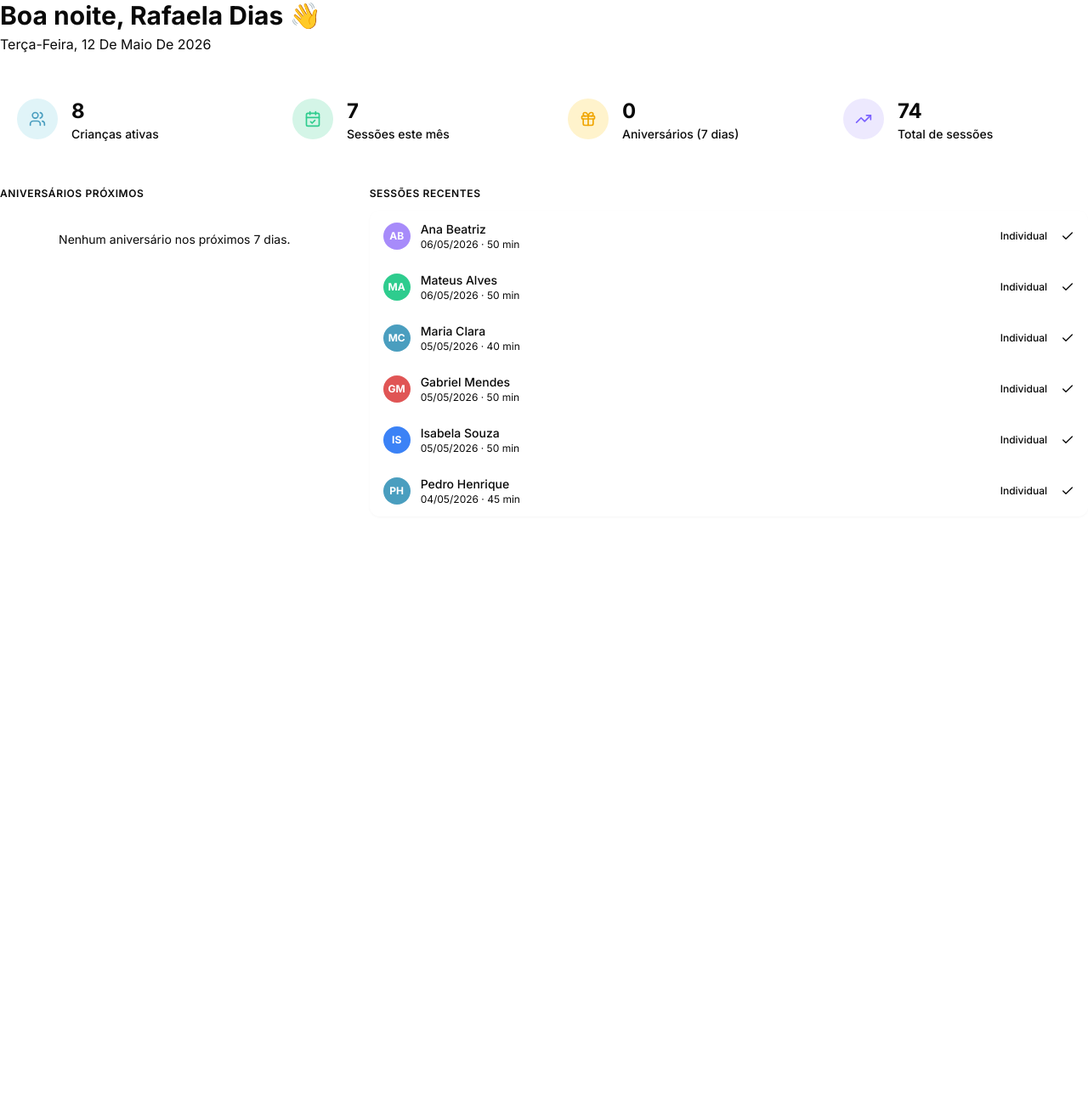
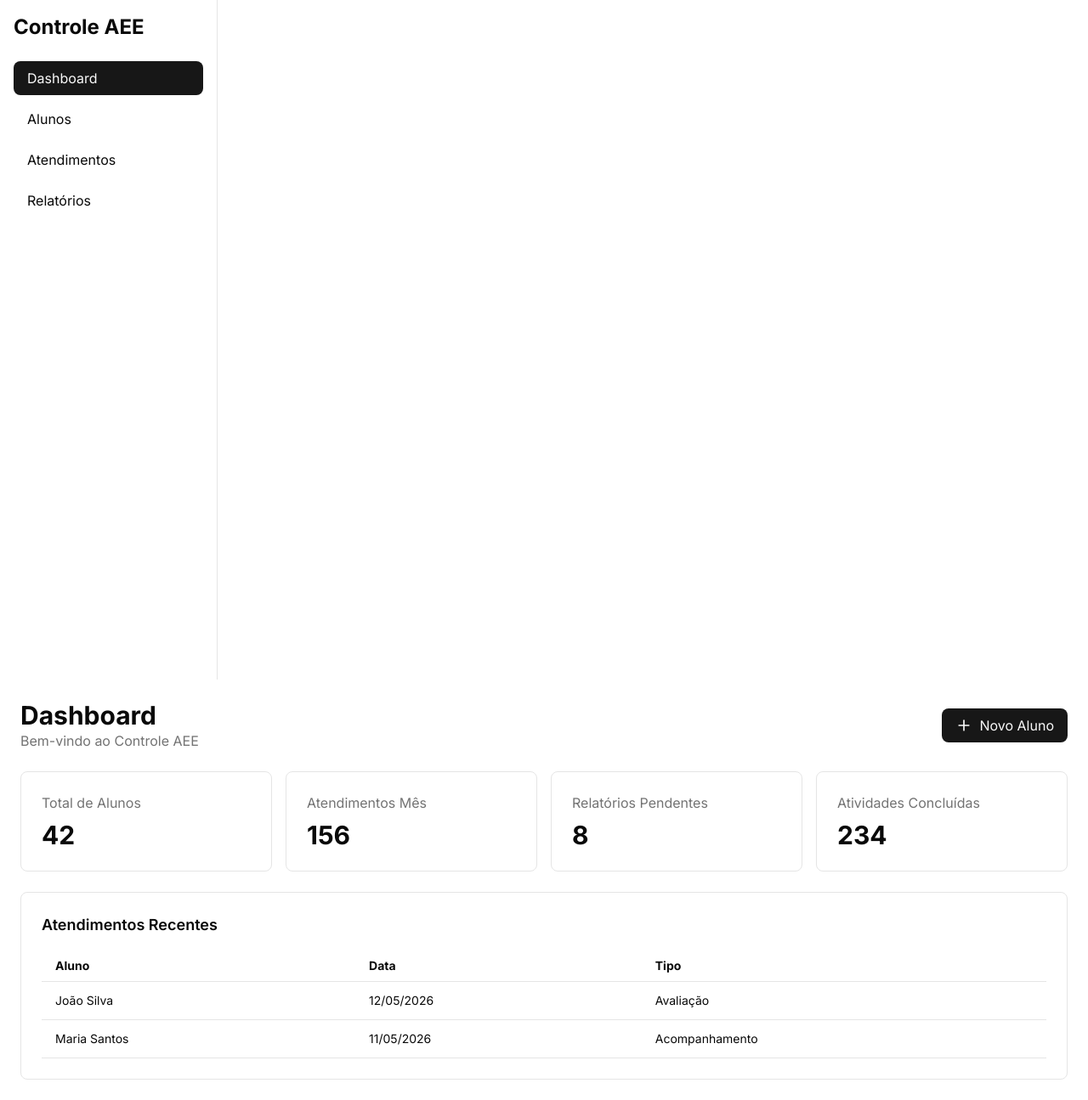
Before and after one commit to ArmageddonLKr/Controle-AEE, a Next.js app: page / in a window 1280 px wide. Shown: the whole page at 85% size. Before the commit the page ends 800 px from the top, so only its background shows below. Built offline with nearby package versions, Linux system fonts and the light colour scheme.

Commit message:
Update page.tsx

```diff
--- a/src/app/page.tsx
+++ b/src/app/page.tsx
@@ -1,264 +1,88 @@
-"use client";
+'use client';
 
-import { useMemo } from "react";
-import { Users, CalendarCheck, Gift, TrendingUp, AlertTriangle, Check, X } from "lucide-react";
-import { format, differenceInYears } from "date-fns";
-import { ptBR } from "date-fns/locale";
-import { StatCard } from "@/components/shared/StatCard";
-import { PageHeader } from "@/components/layout/PageHeader";
-import { getGreeting } from "@/lib/utils/greeting";
-import {
-  criancas,
-  sessoes,
-  getSessoesDoMes,
-  criancasSemSessaoRecente,
-} from "@/lib/mock-data";
-import { isAniversarioHoje, diasAteAniversario } from "@/lib/utils/birthday";
+import { useState } from 'react';
+import { Plus, Menu, X } from 'lucide-react';
 
-function getAniversariosProximos() {
-  return criancas
-    .filter((c) => c.status === "ativo")
-    .map((c) => ({
-      crianca: c,
-      diasAte: diasAteAniversario(c.dataNascimento),
-    }))
-    .filter(({ diasAte }) => diasAte >= 0 && diasAte <= 7)
-    .sort((a, b) => a.diasAte - b.diasAte);
-}
+export default function Dashboard() {
+  const [sidebarOpen, setSidebarOpen] = useState(false);
 
-function corAvatar(nome: string): string {
-  const cores = ["#4A9EBF", "#6EC6CA", "#2ECC8E", "#A78BFA", "#F0A500", "#E05555", "#3B82F6", "#EC4899"];
-  let soma = 0;
-  for (const c of nome) soma += c.charCodeAt(0);
-  return cores[soma % cores.length];
-}
-
-export default function DashboardPage() {
-  const hoje = new Date();
-  const saudacao = getGreeting("Rafaela Dias");
-  const dataFormatada = format(hoje, "EEEE, dd 'de' MMMM 'de' yyyy", { locale: ptBR });
-
-  const criancasAtivas = criancas.filter((c) => c.status === "ativo").length;
-  const sessoesDoMes = getSessoesDoMes().length;
-  const aniversariosProximos = getAniversariosProximos();
-  const totalSessoes = sessoes.length;
-
-  const sessoesRecentes = [...sessoes]
-    .sort((a, b) => new Date(b.data).getTime() - new Date(a.data).getTime())
-    .slice(0, 6);
-
-  const semSessaoRecente = criancasSemSessaoRecente(15);
-
-  const aniversariosHoje = criancas.filter((c) => isAniversarioHoje(c.dataNascimento));
+  const stats = [
+    { label: 'Total de Alunos', value: '42', color: 'bg-blue-500' },
+    { label: 'Atendimentos Mês', value: '156', color: 'bg-green-500' },
+    { label: 'Relatórios Pendentes', value: '8', color: 'bg-yellow-500' },
+    { label: 'Atividades Concluídas', value: '234', color: 'bg-purple-500' },
+  ];
 
   return (
-    <div>
-      {/* Banner de aniversário do dia */}
-      {aniversariosHoje.length > 0 && (
-        <div
-          className="mb-6 rounded-xl p-4 flex items-center gap-3"
-          style={{
-            background: "linear-gradient(135deg, #F0A500 0%, #FFD166 100%)",
-            color: "#1A2B45",
-          }}
-        >
-          <span className="text-3xl">🎉</span>
-          <div>
-            <p className="font-bold text-lg">
-              Aniversário hoje! 🎂{" "}
-              {aniversariosHoje.map((c) => c.nome.split(" ")[0]).join(" e ")}
-            </p>
-            <p className="text-sm opacity-80">
-              {aniversariosHoje.length === 1
-                ? `${aniversariosHoje[0].nome.split(" ")[0]} faz ${differenceInYears(hoje, new Date(aniversariosHoje[0].dataNascimento))} anos hoje!`
-                : `${aniversariosHoje.length} crianças fazem aniversário hoje!`}
-            </p>
-          </div>
-        </div>
-      )}
-
-      {/* Saudação */}
-      <div className="mb-8">
-        <h1 className="text-3xl font-bold mb-1" style={{ color: "var(--text-primary)" }}>
-          {saudacao}
-        </h1>
-        <p className="capitalize" style={{ color: "var(--text-secondary)" }}>
-          {dataFormatada}
-        </p>
+    <div className="w-full min-h-screen bg-background">
+      <div className="md:hidden sticky top-0 z-50 bg-card border-b border-border p-4 flex items-center justify-between">
+        <h1 className="text-xl font-bold">Controle AEE</h1>
+        <button onClick={() => setSidebarOpen(!sidebarOpen)} className="p-2 hover:bg-muted rounded-lg">
+          {sidebarOpen ? <X size={24} /> : <Menu size={24} />}
+        </button>
       </div>
 
-      {/* KPI Cards */}
-      <div className="grid grid-cols-2 lg:grid-cols-4 gap-4 mb-8">
-        <StatCard
-          titulo="Crianças ativas"
-          valor={criancasAtivas}
-          icone={<Users className="h-5 w-5" />}
-          cor="azul"
-        />
-        <StatCard
-          titulo="Sessões este mês"
-          valor={sessoesDoMes}
-          icone={<CalendarCheck className="h-5 w-5" />}
-          cor="verde"
-        />
-        <StatCard
-          titulo="Aniversários (7 dias)"
-          valor={aniversariosProximos.length}
-          icone={<Gift className="h-5 w-5" />}
-          cor="ambar"
-        />
-        <StatCard
-          titulo="Total de sessões"
-          valor={totalSessoes}
-          icone={<TrendingUp className="h-5 w-5" />}
-          cor="roxo"
-        />
+      <aside className={`${sidebarOpen ? 'translate-x-0' : '-translate-x-full md:translate-x-0'} fixed md:sticky top-14 md:top-0 left-0 z-40 w-64 h-screen bg-card border-r border-border p-4 transition-transform duration-300`}>
+        <div className="hidden md:block mb-6">
+          <h1 className="text-2xl font-bold">Controle AEE</h1>
+        </div>
+        <nav className="space-y-2">
+          <a href="#" className="block px-4 py-2 rounded-lg bg-accent text-accent-foreground">Dashboard</a>
+          <a href="#" className="block px-4 py-2 rounded-lg hover:bg-muted">Alunos</a>
+          <a href="#" className="block px-4 py-2 rounded-lg hover:bg-muted">Atendimentos</a>
+          <a href="#" className="block px-4 py-2 rounded-lg hover:bg-muted">Relatórios</a>
+        </nav>
+      </aside>
+
+      {sidebarOpen && <div className="fixed inset-0 bg-black/50 md:hidden z-30" onClick={() => setSidebarOpen(false)} />}
+
+      <main className="flex-1 p-4 md:p-6">
+        <div className="space-y-6">
+          <div className="flex flex-col md:flex-row md:items-center md:justify-between gap-4">
+            <div className="hidden md:block">
+              <h2 className="text-3xl font-bold">Dashboard</h2>
+              <p className="text-muted-foreground">Bem-vindo ao Controle AEE</p>
+            </div>
+            <button className="flex items-center gap-2 bg-accent text-accent-foreground px-4 py-2 rounded-lg w-full md:w-auto justify-center">
+              <Plus size={20} /> Novo Aluno
+            </button>
           </div>
 
-      {/* Alerta de crianças sem sessão */}
-      {semSessaoRecente.length > 0 && (
-        <div
-          className="mb-6 rounded-xl p-4 flex items-start gap-3"
-          style={{ backgroundColor: "rgba(240, 165, 0, 0.1)", border: "1px solid rgba(240, 165, 0, 0.3)" }}
-        >
-          <AlertTriangle className="h-5 w-5 flex-shrink-0 mt-0.5" style={{ color: "#F0A500" }} />
-          <div>
-            <p className="font-semibold text-sm" style={{ color: "#B87800" }}>
-              Crianças sem sessão há mais de 15 dias
-            </p>
-            <p className="text-xs mt-1" style={{ color: "var(--text-secondary)" }}>
-              {semSessaoRecente.map((c) => c.nome.split(" ")[0]).join(", ")}
-            </p>
-          </div>
-        </div>
-      )}
-
-      <div className="grid grid-cols-1 lg:grid-cols-3 gap-6">
-        {/* Aniversários próximos */}
-        <div className="lg:col-span-1">
-          <h2 className="text-xs font-semibold uppercase tracking-wider mb-3" style={{ color: "var(--text-muted)" }}>
-            Aniversários Próximos
-          </h2>
-          {aniversariosProximos.length === 0 ? (
-            <div
-              className="rounded-xl p-6 text-center text-sm"
-              style={{
-                backgroundColor: "var(--bg-card)",
-                border: "1px solid var(--border)",
-                color: "var(--text-muted)",
-              }}
-            >
-              Nenhum aniversário nos próximos 7 dias.
-            </div>
-          ) : (
-            <div className="space-y-2">
-              {aniversariosProximos.map(({ crianca, diasAte }) => (
-                <div
-                  key={crianca.id}
-                  className="flex items-center gap-3 p-3 rounded-xl"
-                  style={{
-                    backgroundColor: "var(--bg-card)",
-                    border: diasAte === 0 ? "1px solid #F0A500" : "1px solid var(--border)",
-                    boxShadow: "0 1px 3px rgba(0,0,0,0.04)",
-                  }}
-                >
-                  <div
-                    className="flex items-center justify-center rounded-full text-sm font-bold text-white flex-shrink-0"
-                    style={{
-                      width: "36px",
-                      height: "36px",
-                      backgroundColor: corAvatar(crianca.nome),
-                    }}
-                  >
-                    {crianca.nome.split(" ").slice(0, 2).map((p) => p[0]).join("")}
-                  </div>
-                  <div className="flex-1 min-w-0">
-                    <p className="text-sm font-semibold truncate" style={{ color: "var(--text-primary)" }}>
-                      {crianca.nome.split(" ")[0]}
-                    </p>
-                    <p className="text-xs" style={{ color: diasAte === 0 ? "#F0A500" : "var(--text-secondary)" }}>
-                      {diasAte === 0 ? "Hoje! 🎂" : `Em ${diasAte} dia${diasAte > 1 ? "s" : ""}`}
-                    </p>
-                  </div>
-                  <span className="text-xl">🎂</span>
+          <div className="grid grid-cols-1 sm:grid-cols-2 lg:grid-cols-4 gap-4">
+            {stats.map((stat, i) => (
+              <div key={i} className="bg-card border border-border rounded-lg p-4 md:p-6">
+                <p className="text-muted-foreground text-sm md:text-base">{stat.label}</p>
+                <p className="text-2xl md:text-3xl font-bold mt-2">{stat.value}</p>
               </div>
             ))}
           </div>
-          )}
-        </div>
 
-        {/* Sessões recentes */}
-        <div className="lg:col-span-2">
-          <h2 className="text-xs font-semibold uppercase tracking-wider mb-3" style={{ color: "var(--text-muted)" }}>
-            Sessões Recentes
-          </h2>
-          <div
-            className="rounded-xl overflow-hidden"
-            style={{
-              backgroundColor: "var(--bg-card)",
-              border: "1px solid var(--border)",
-              boxShadow: "0 1px 3px rgba(0,0,0,0.04)",
-            }}
-          >
-            {sessoesRecentes.map((sessao, idx) => {
-              const crianca = criancas.find((c) => c.id === sessao.criancaId);
-              if (!crianca) return null;
-              const TIPOS: Record<string, string> = {
-                individual: "Individual",
-                grupo: "Grupo",
-                familiar: "Familiar",
-                orientacao: "Orientação",
-              };
-              return (
-                <div
-                  key={sessao.id}
-                  className="flex items-center justify-between px-4 py-3"
-                  style={{
-                    borderBottom: idx < sessoesRecentes.length - 1 ? "1px solid var(--border)" : "none",
-                  }}
-                >
-                  <div className="flex items-center gap-3">
-                    <div
-                      className="flex items-center justify-center rounded-full text-xs font-bold text-white flex-shrink-0"
-                      style={{
-                        width: "32px",
-                        height: "32px",
-                        backgroundColor: corAvatar(crianca.nome),
-                      }}
-                    >
-                      {crianca.nome.split(" ").slice(0, 2).map((p) => p[0]).join("")}
-                    </div>
-                    <div>
-                      <p className="text-sm font-medium" style={{ color: "var(--text-primary)" }}>
-                        {crianca.nome.split(" ").slice(0, 2).join(" ")}
-                      </p>
-                      <p className="text-xs" style={{ color: "var(--text-muted)" }}>
-                        {format(new Date(sessao.data), "dd/MM/yyyy", { locale: ptBR })} · {sessao.duracao} min
-                      </p>
+          <div className="bg-card border border-border rounded-lg p-4 md:p-6">
+            <h3 className="text-lg font-semibold mb-4">Atendimentos Recentes</h3>
+            <table className="w-full text-sm">
+              <thead>
+                <tr className="border-b border-border">
+                  <th className="text-left py-2 px-2 md:px-4">Aluno</th>
+                  <th className="text-left py-2 px-2 md:px-4 hidden sm:table-cell">Data</th>
+                  <th className="text-left py-2 px-2 md:px-4">Tipo</th>
+                </tr>
+              </thead>
+              <tbody>
+                {[
+                  { nome: 'João Silva', data: '12/05/2026', tipo: 'Avaliação' },
+                  { nome: 'Maria Santos', data: '11/05/2026', tipo: 'Acompanhamento' },
+                ].map((item, i) => (
+                  <tr key={i} className="border-b border-border hover:bg-muted">
+                    <td className="py-3 px-2 md:px-4">{item.nome}</td>
+                    <td className="py-3 px-2 md:px-4 hidden sm:table-cell">{item.data}</td>
+                    <td className="py-3 px-2 md:px-4">{item.tipo}</td>
+                  </tr>
+                ))}
+              </tbody>
+            </table>
           </div>
         </div>
-                  <div className="flex items-center gap-2">
-                    <span
-                      className="text-xs px-2 py-0.5 rounded-full font-medium"
-                      style={{
-                        backgroundColor: "var(--accent-light)",
-                        color: "var(--accent-primary)",
-                      }}
-                    >
-                      {TIPOS[sessao.tipo] ?? sessao.tipo}
-                    </span>
-                    {sessao.presente ? (
-                      <Check className="h-4 w-4" style={{ color: "var(--success)" }} />
-                    ) : (
-                      <X className="h-4 w-4" style={{ color: "var(--danger)" }} />
-                    )}
-                  </div>
-                </div>
-              );
-            })}
-          </div>
-        </div>
-      </div>
+      </main>
     </div>
   );
 }
```
Lines whose indentation alone changed are shown as unchanged.
